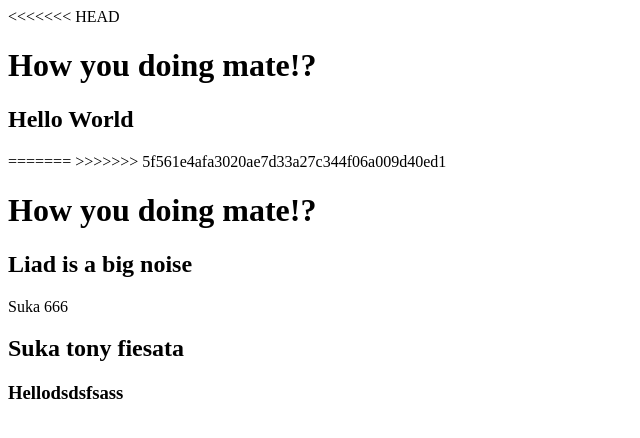
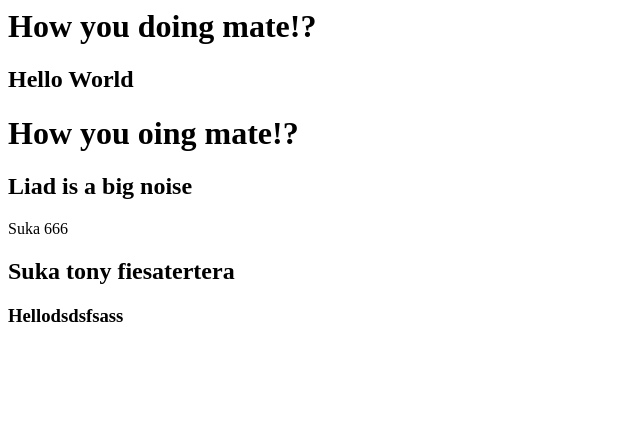
Before and after one commit to innerTester/hornstein.website, a plain HTML site: page index.html in a window 1280 px wide. Shown: the whole page, without its empty margins (0-640 px from the left). Drawn offline with Linux system fonts and the light colour scheme.

Commit message:
i changed some things

```diff
--- a/index.html
+++ b/index.html
@@ -1,18 +1,14 @@
 <html>
 <body>
 
-<<<<<<< HEAD
 <h1> How you doing mate!?</h1>
 <h2>Hello World</h2>
-=======
-
->>>>>>> 5f561e4afa3020ae7d33a27c344f06a009d40ed1
 
 
-<h1> How you doing mate!?</h1>
+<h1> How you oing mate!?</h1>
 <h2>Liad is a big noise</h2>
 <a>Suka 666</a>
-<h2>Suka tony fiesata</h2>
+<h2>Suka tony fiesatertera</h2>
 <h3>Hellodsdsfsass</h3>
 
 
```
